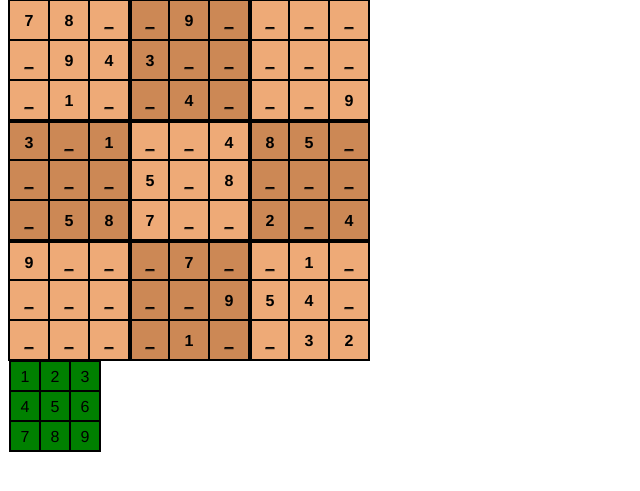
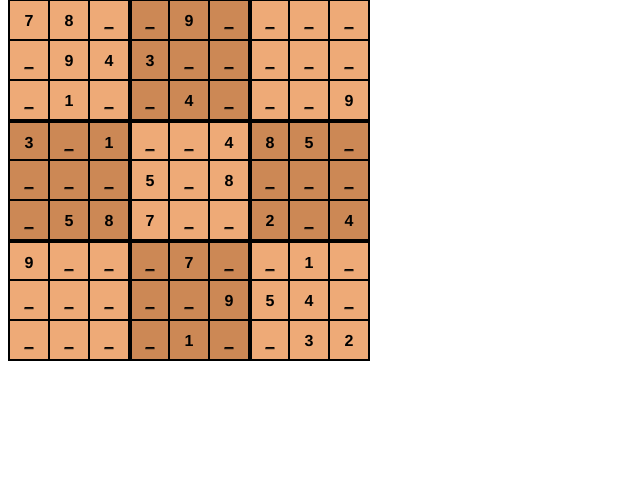
Before and after one commit to jannotti/special-a-sudoku, a Django app: page /play/show/1 in a window 1280 px wide. Shown: the part 192-683 px from the top of the page, without its empty margins (0-640 px from the left). Run offline with Django 3.2, Linux system fonts and the light colour scheme.

Commit message:
grid show and hide

```diff
--- a/sudoku/play/static/play/styles.css
+++ b/sudoku/play/static/play/styles.css
@@ -73,7 +73,6 @@ div.board div.sq.active {
   position: absolute;
   width:92px;
   height:92px;
-  border: 1px solid black;
 }
 
 #grid div {
--- a/sudoku/play/templates/show.html
+++ b/sudoku/play/templates/show.html
@@ -85,8 +85,9 @@
       }
 
       $("#grid div").click(tap)
+      $("#grid div").hide()
       $(document).ready(function(){
-        $(".board").click(function(){
+        $(".board .sq.entry").click(function(){
           $("#grid div").show();
         });
       });
```
